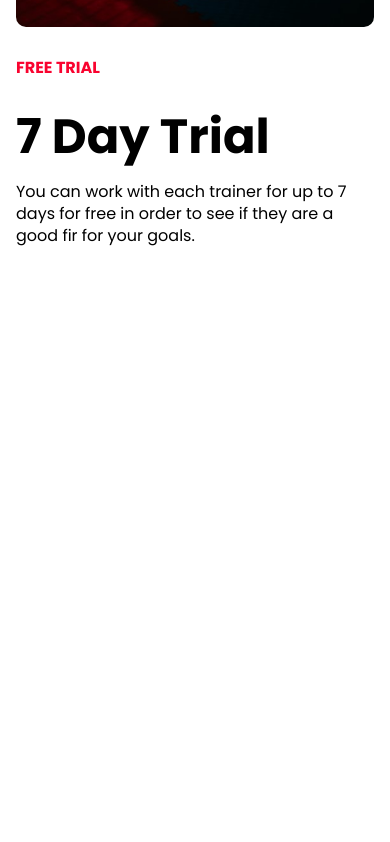
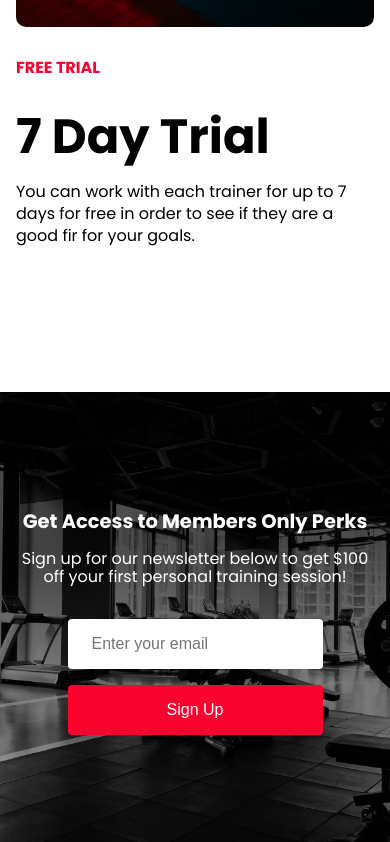
Before and after one commit to btomc/estory-mern, a plain HTML site: page index.html in a window 390 px wide. Shown: the part 5807-6649 px from the top of the page. Before the commit the page ends 6199 px from the top, so only its background shows below. Drawn offline with nearby package versions, Linux system fonts and the light colour scheme; a script that the page names is missing.

Commit message:
Create email section

```diff
--- a/index.html
+++ b/index.html
@@ -133,6 +133,21 @@
             </div>
         </div>
     </div>
+    <!-- Email Section -->
+    <div class="email">
+        <div class="email__content">
+            <h1>Get Access to Members Only Perks</h1>
+            <p>Sign up for our newsletter below to get $100 off your first personal training session!</p>
+            <form action="#">
+                <div class="form__wrap">
+                    <label for="email">
+                        <input type="email" placeholder="Enter your email" id="email">
+                    </label>
+                    <button class="btn" type="submit">Sign Up</button>
+                </div>
+            </form>
+        </div>
+    </div>
 
     <script src="app.js"></script>
 </body>
--- a/styles.css
+++ b/styles.css
@@ -379,3 +379,82 @@
         grid-column: 1 / 2;
     }
 }
+
+/************* Email Section *************/
+.email {
+    background: linear-gradient(
+        180deg,
+        rgba(0,0,0,0.7) 0%,
+        rgba(0,0,0,0.7) 35%,
+        rgba(0,0,0,0.2) 100%)
+        ,
+        url('./images/gym-3.jpg') no-repeat center;
+        background-size: cover;
+        height: 450px;
+        width: 100%;
+        padding: 5rem calc((100vw - 1300px) / 2);
+        color: #fff;
+        display: flex;
+        align-items: center;
+        justify-content: center;
+}
+
+.email__content {
+    display: flex;
+    flex-direction: column;
+    align-items: center;
+}
+
+.email__content h1 {
+    text-align: center;
+    margin-bottom: 1rem;
+    font-size: clamp(1rem, 5vw, 3rem);
+    padding: 0 1rem;
+}
+
+.email__content p {
+    text-align: center;
+    font-size: clamp(1rem, 2.5vw, 1.5rem);
+    padding: 0 1rem;
+    margin-bottom: 2rem;
+}
+
+form {
+    z-index: 10;
+}
+
+.form__wrap input {
+    padding: 1rem 1.5rem;
+    outline: none;
+    width: 350px;
+    height: 50px;
+    border: none;
+    margin-right: 1rem;
+    border-radius: 4px;
+}
+
+@media screen and (max-width: 768px) {
+    .form__wrap {
+        display: flex;
+        flex-direction: column;
+        padding: 0 1rem;
+    }
+
+    .form__wrap input {
+        margin-bottom: 1rem;
+        width: 100%;
+        margin-right: 0;
+    }
+
+    button {
+        width: 100%;
+        min-width: 350px;
+    }
+}
+
+@media screen and (max-width: 400px) {
+    button {
+        width: 100%;
+        min-width: 250px;
+    }
+}
```
